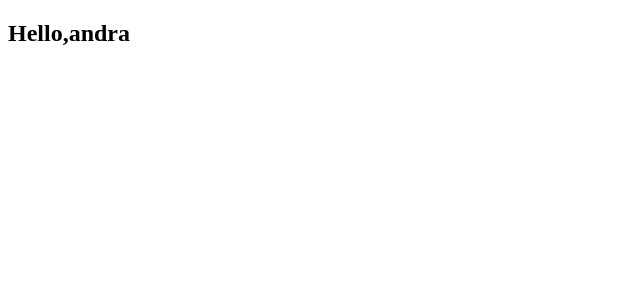
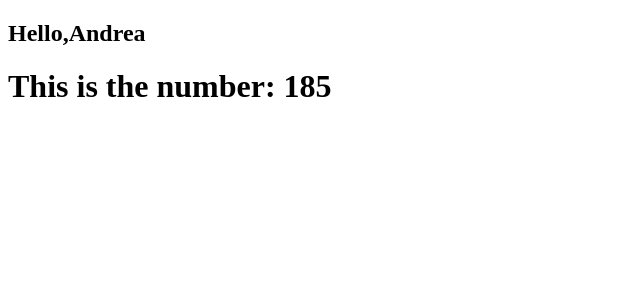
Before and after one commit to MuciFrancesco/react-exercises, a React (Create React App) app: page / in a window 1280 px wide. Shown: the top 300 px of the page, without its empty margins (0-640 px from the left). Built offline with nearby package versions, Linux system fonts and the light colour scheme.

Commit message:
Functional-components-02

```diff
--- a/src/App.js
+++ b/src/App.js
@@ -1,13 +1,17 @@
-import React, { Component } from "react";
+import React from "react";
 import Welcome from "./Welcome";
-export class App extends Component {
-  render() {
-    return (
-      <>
-        <Welcome name='andra' />
-      </>
-    );
-  }
+import Sum from "./Sum";
+
+const arrayOfNumber = [1, 2, 4, 6, 8, 10, 22, 55, 77];
+const summOfNumber = arrayOfNumber.reduce((acc, el) => acc + el, 0);
+
+function App() {
+  return (
+    <div className='App'>
+      <Welcome name='Andrea' />
+      <Sum summOfNumber={summOfNumber} />
+    </div>
+  );
 }
 
 export default App;
--- a/src/Index.js
+++ b/src/Index.js
@@ -1,6 +1,11 @@
-import ReactDOM from "react-dom";
+import React from "react";
+import ReactDOM from "react-dom/client";
+import "./index.css";
 import App from "./App";
-import "./index.css";
 
-const root = document.getElementById("root");
-ReactDOM.render(<App />, root);
+const root = ReactDOM.createRoot(document.getElementById("root"));
+root.render(
+  <React.StrictMode>
+    <App />
+  </React.StrictMode>
+);
--- /dev/null
+++ b/src/Sum.js
@@ -0,0 +1,11 @@
+import React from "react";
+
+function Sum({ summOfNumber }) {
+  return (
+    <div>
+      <h1>This is the number: {summOfNumber}</h1>
+    </div>
+  );
+}
+
+export default Sum;
```
